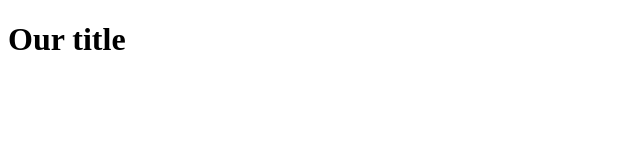
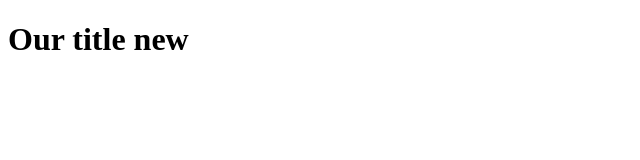
Before and after one commit to arymcourse/app-start-nr, a plain HTML site: page index.html in a window 1280 px wide. Shown: the full height of the page, 0-640 px from the left. Drawn offline with Linux system fonts and the light colour scheme.

Commit message:
change title

```diff
--- a/index.html
+++ b/index.html
@@ -6,6 +6,6 @@
     <title>Document</title>
 </head>
 <body>
-    <h1>Our title</h1>
+    <h1>Our title new</h1>
 </body>
 </html>
```
